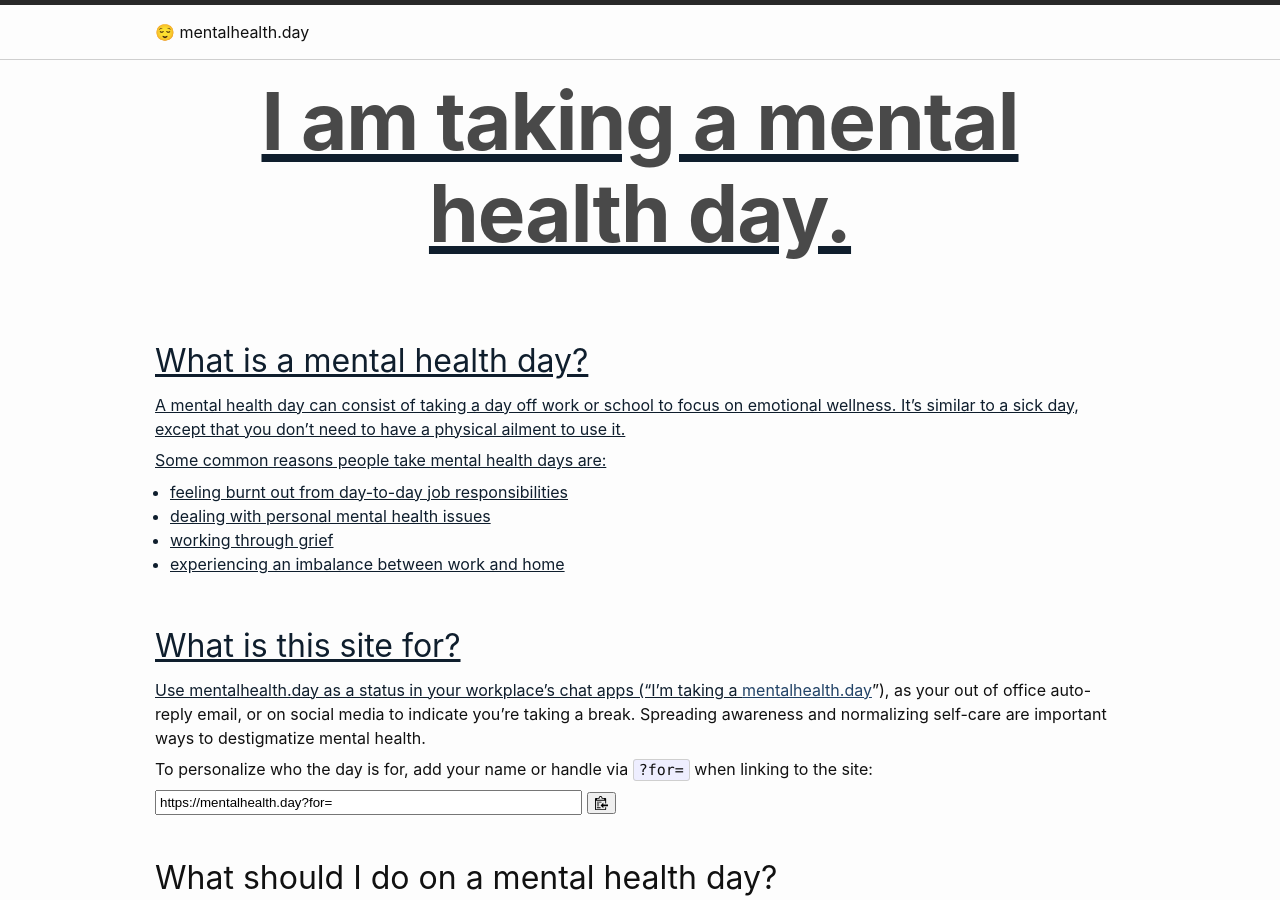
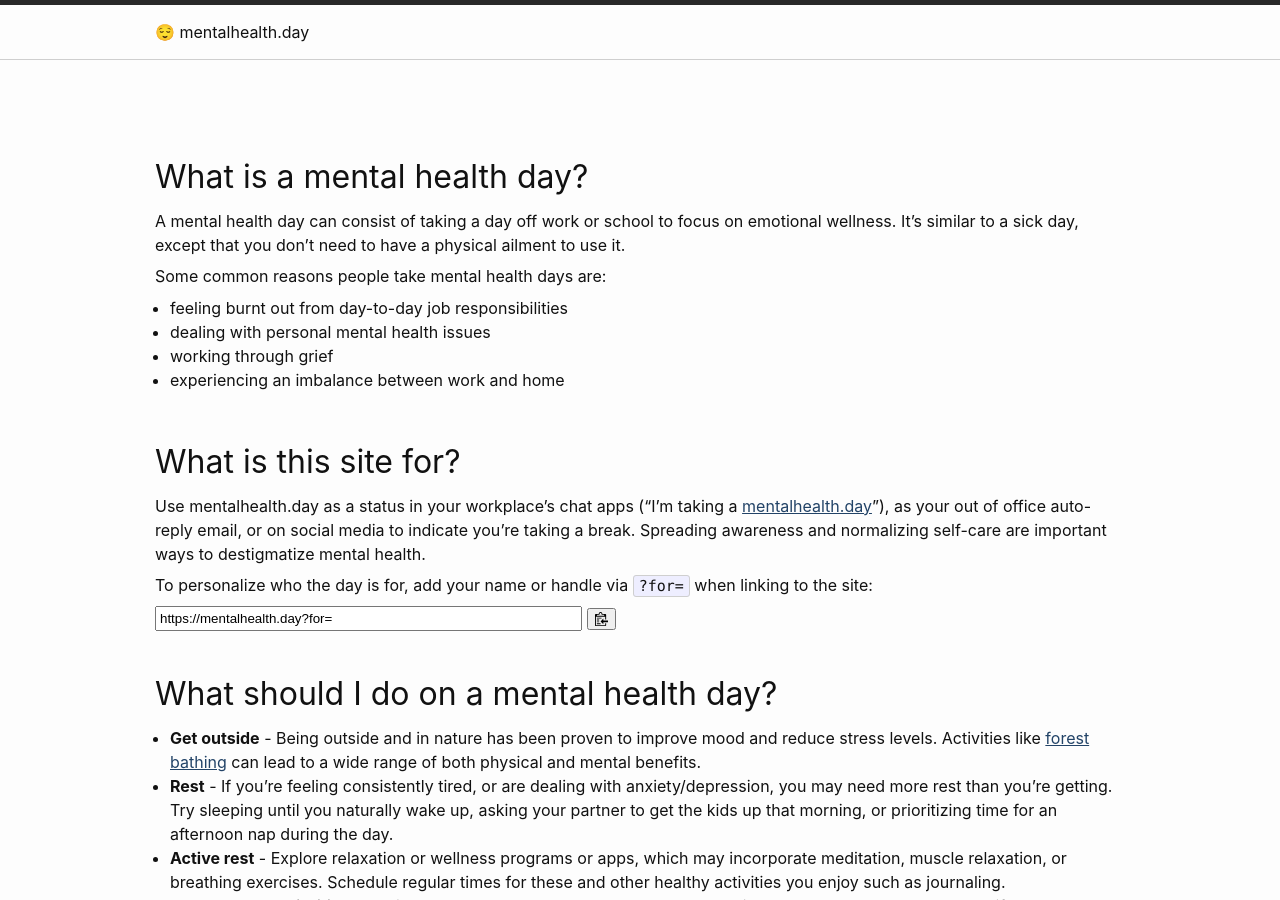
Before and after one commit to lowlydba/mentalhealth.day, a Jekyll site: the page built from docs/index.md, in a window 1280 px wide and 900 px high. Built offline with Jekyll 4.4.1, drawn with Linux system fonts in a browser that asks for light colours; comment, search, counter and statistics services are not loaded.

Commit message:
use page header

```diff
--- a/docs/_includes/header.html
+++ b/docs/_includes/header.html
@@ -6,10 +6,7 @@
     {%- assign titles_size = site.pages | map: 'title' | join: '' | size -%}
     {{ site.title | escape }}
 
-    <a href="" class="typewrite" data-period="2000"
-      data-type='["I am taking a mental health day.", "Sam is taking a mental health day.", "Alex is taking a mental health day."]'>
-      <span class="wrap"></span>
-
+    {%- if titles_size > 0 -%}
     <nav class="site-nav">
       <input type="checkbox" id="nav-trigger" class="nav-trigger" />
       <label for="nav-trigger">
@@ -20,6 +17,16 @@
           </svg>
         </span>
       </label>
+
+      <div class="trigger">
+        <!-- {%- for path in page_paths -%}
+            {%- assign my_page = site.pages | where: "path", path | first -%}
+            {%- if my_page.title -%}
+            <a class="page-link" href="{{ my_page.url | relative_url }}">{{ my_page.title | escape }}</a>
+            {%- endif -%}
+          {%- endfor -%} -->
+      </div>
     </nav>
+    {%- endif -%}
   </div>
 </header>
--- a/docs/_layouts/page.html
+++ b/docs/_layouts/page.html
@@ -4,7 +4,11 @@ layout: default
 <article class="post">
 
   <header class="post-header">
-    <h1 class="post-title">{{ page.title | escape }}</h1>
+    <h1 class="typewrite" data-period="2000"
+      data-type='["I am taking a mental health day.", "Sam is taking a mental health day.", "Alex is taking a mental health day."]'>
+      <span class="wrap"></span>
+    </h1>
+    <!-- <h1 class="post-title">{{ page.title | escape }}</h1> -->
   </header>
 
   <div class="post-content">
```
Lines whose indentation alone changed are shown as unchanged.
